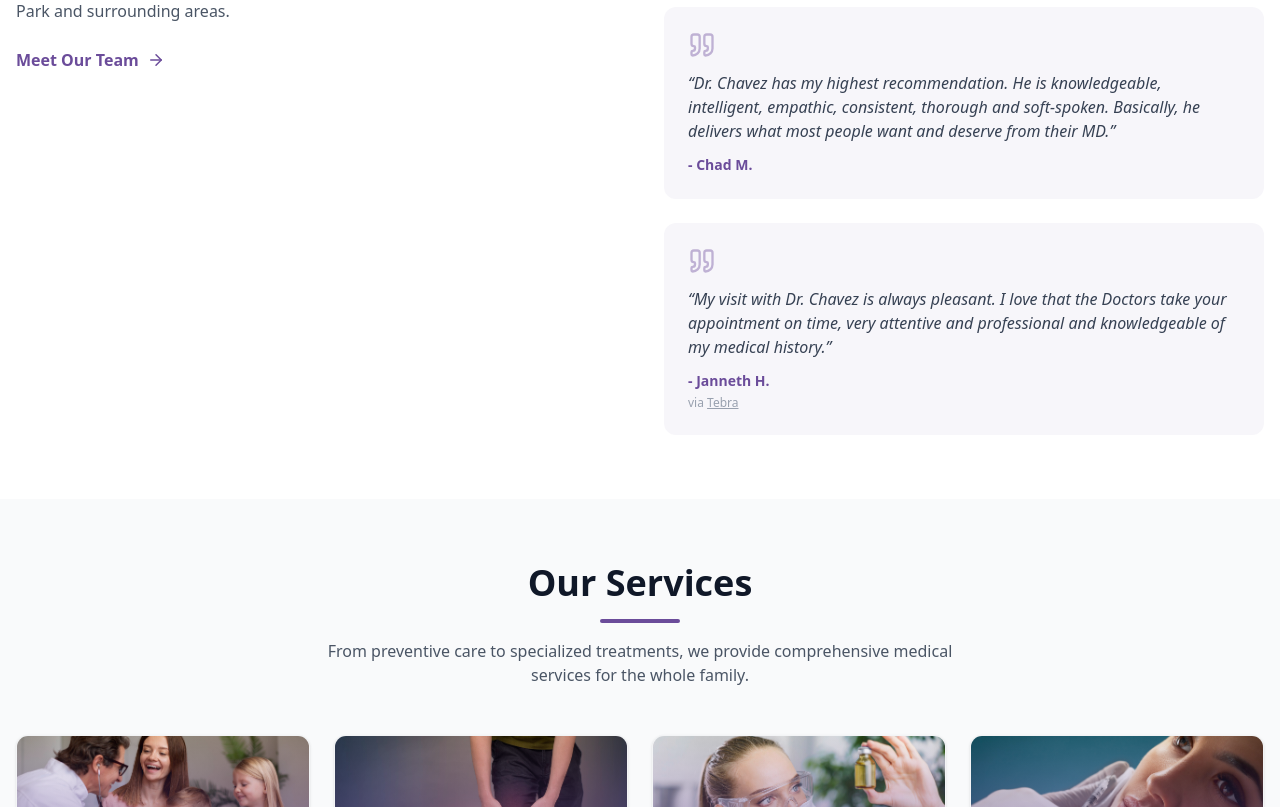
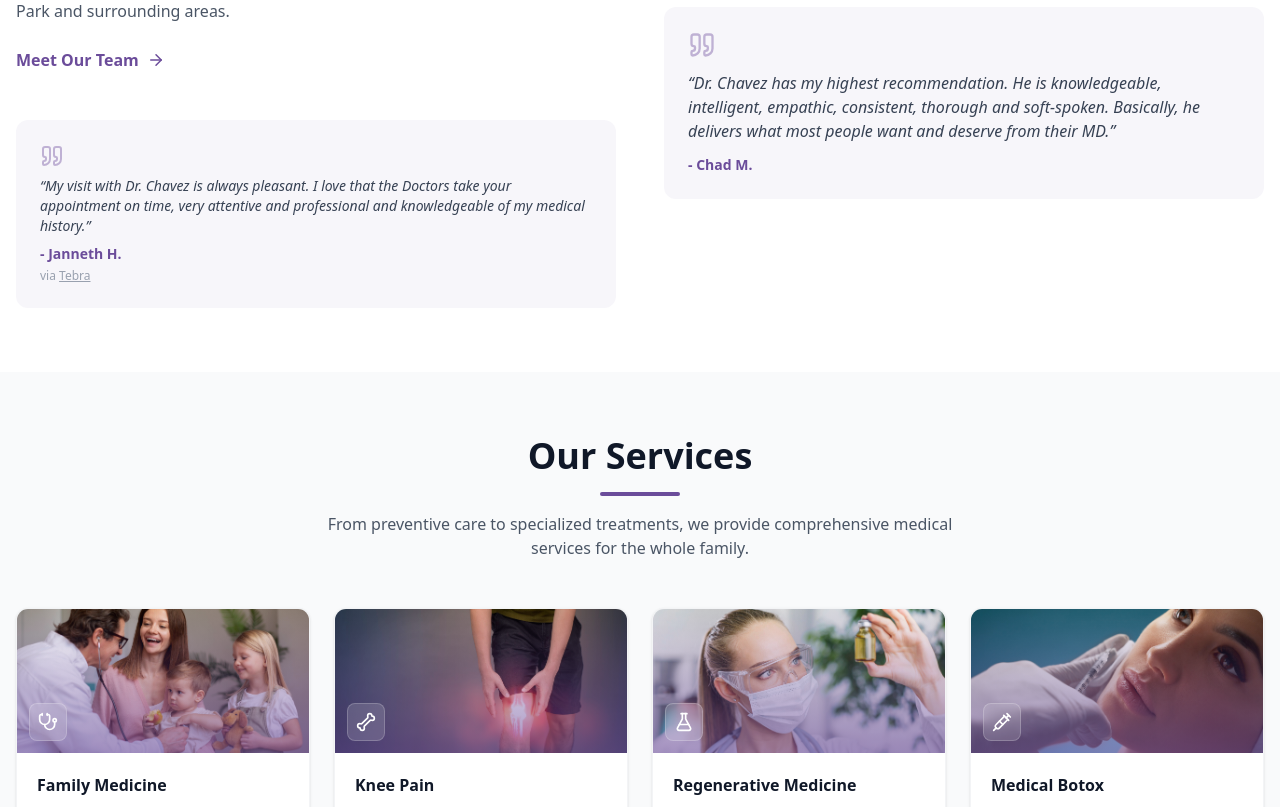
Before and after one commit to BrandonCTW/mchavezmd, a Next.js app in the folder site/: page / in a window 1280 px wide. Shown: the part 1360-2167 px from the top of the page. Built offline with nearby package versions, Linux system fonts and the light colour scheme.

Commit message:
Fix mission section layout - balance two-column height with reviews
Co-Authored-By: Claude Opus 4.6 (1M context) <noreply@anthropic.com>

```diff
--- a/site/src/app/page.tsx
+++ b/site/src/app/page.tsx
@@ -178,11 +178,35 @@ export default function Home() {
               </p>
               <Link
                 href="/about"
-                className="inline-flex items-center gap-2 text-primary font-semibold hover:text-primary-dark transition-colors"
+                className="inline-flex items-center gap-2 text-primary font-semibold hover:text-primary-dark transition-colors mb-6"
               >
                 Meet Our Team
                 <ArrowRight size={18} />
               </Link>
+
+              <div className="bg-primary/5 rounded-xl p-6 mt-6">
+                <Quote size={24} className="text-primary/40 mb-2" />
+                <blockquote className="text-gray-700 italic text-sm">
+                  &ldquo;My visit with Dr. Chavez is always pleasant. I love
+                  that the Doctors take your appointment on time, very attentive
+                  and professional and knowledgeable of my medical
+                  history.&rdquo;
+                </blockquote>
+                <p className="mt-2 text-sm font-semibold text-primary">
+                  - Janneth H.
+                </p>
+                <p className="text-xs text-gray-400 mt-1">
+                  via{" "}
+                  <a
+                    href="https://www.tebra.com/care/provider/milton-chavez-md-1700869450"
+                    target="_blank"
+                    rel="noopener noreferrer"
+                    className="underline hover:text-primary"
+                  >
+                    Tebra
+                  </a>
+                </p>
+              </div>
             </div>
 
             <div className="space-y-6">
@@ -225,30 +249,6 @@ export default function Home() {
                 </blockquote>
                 <p className="mt-3 text-sm font-semibold text-primary">
                   - Chad M.
-                </p>
-              </div>
-
-              <div className="bg-primary/5 rounded-xl p-6">
-                <Quote size={28} className="text-primary/40 mb-3" />
-                <blockquote className="text-gray-700 italic">
-                  &ldquo;My visit with Dr. Chavez is always pleasant. I love
-                  that the Doctors take your appointment on time, very attentive
-                  and professional and knowledgeable of my medical
-                  history.&rdquo;
-                </blockquote>
-                <p className="mt-3 text-sm font-semibold text-primary">
-                  - Janneth H.
-                </p>
-                <p className="text-xs text-gray-400 mt-1">
-                  via{" "}
-                  <a
-                    href="https://www.tebra.com/care/provider/milton-chavez-md-1700869450"
-                    target="_blank"
-                    rel="noopener noreferrer"
-                    className="underline hover:text-primary"
-                  >
-                    Tebra
-                  </a>
                 </p>
               </div>
             </div>
```
